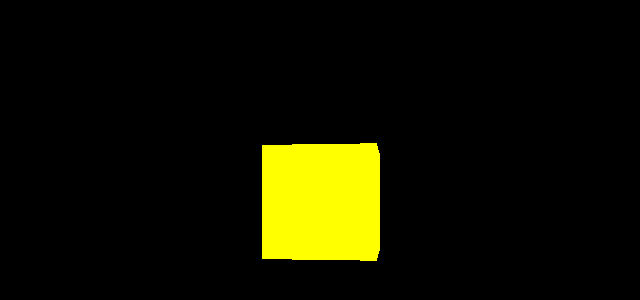
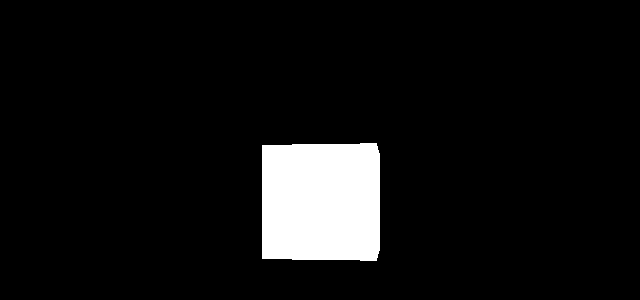
Before and after one commit to GuyBoh93/Three_js_Template, a plain HTML site: page index.html in a window 1280 px wide. Shown: the part 198-498 px from the top of the page, without its empty margins (314-954 px from the left). Drawn offline with nearby package versions, Linux system fonts and the light colour scheme.

Commit message:
Get Camera feed on Shader

```diff
--- a/index.html
+++ b/index.html
@@ -12,6 +12,9 @@
 </head>
 
 <body>
+    <!-- <video id="video" style="display:none"></video> -->
+    <!-- <video id="video" style="display:none" autoplay="" playsinline=""></video> -->
+    <video id="video" autoplay style="display: none;"></video>
     <script type="importmap">
         {
             "imports": {
--- a/scripts/js/shaders/MyFirstShader.js
+++ b/scripts/js/shaders/MyFirstShader.js
@@ -1,19 +1,48 @@
 import * as THREE from 'three';
+
+const video = document.getElementById( 'video' );
+const option = {
+  video: true,
+  audio: false
+};
+
+// Get image from camera
+navigator.getUserMedia(option, (stream) => {
+  video.srcObject = stream;  // Load as source of video tag
+  video.addEventListener("loadeddata", () => {
+      // ready
+  });
+}, (error) => {
+  console.log(error);
+});
+const iChannel1 = new THREE.VideoTexture( video );
 
 
 const vertexShader = /*glsl*/`
+varying vec2 vUv;
 void main() {
+  vUv = uv;
   gl_Position = projectionMatrix * modelViewMatrix * vec4(position, 1.0);
 }
 `;
 
 const fragmentShader = /*glsl*/`
+uniform sampler2D tex;
+varying vec2 vUv;
+
 void main() {
-  gl_FragColor = vec4(1.0, 1.0, 0.0, 1.0);
+  gl_FragColor = texture2D(tex, vUv);
+  // gl_FragColor = vec4(1.0, 1.0, 0.0, 1.0);
 }
 `;
 
 const material = new THREE.ShaderMaterial({
+  uniforms: {
+    tex: {
+      type: "t",
+      value: iChannel1
+    },
+  },
   fragmentShader: fragmentShader,
   vertexShader: vertexShader
 });
```
Also changed, not shown: 1 other file.
